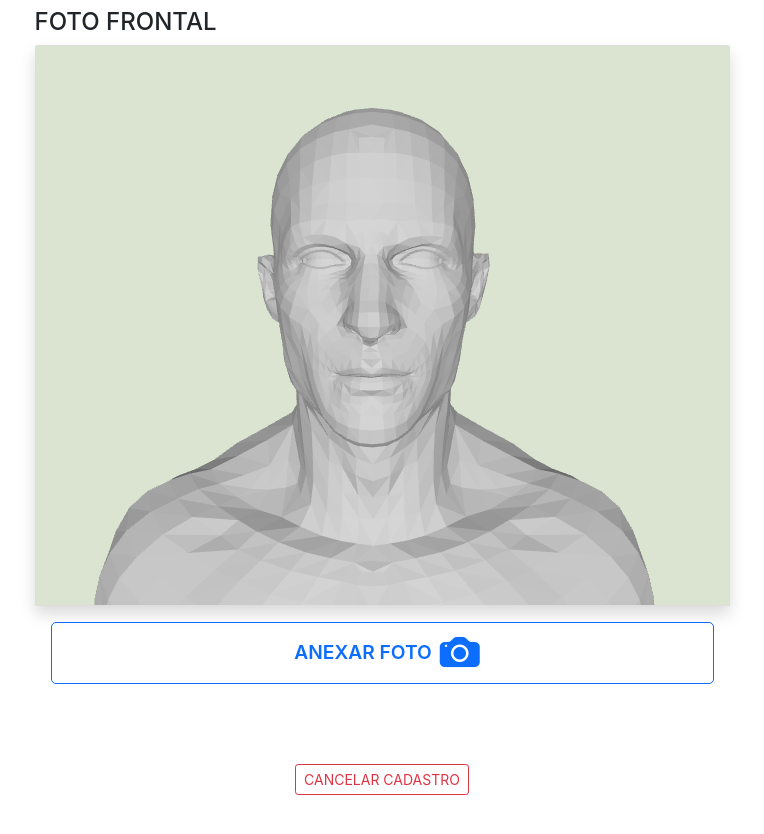
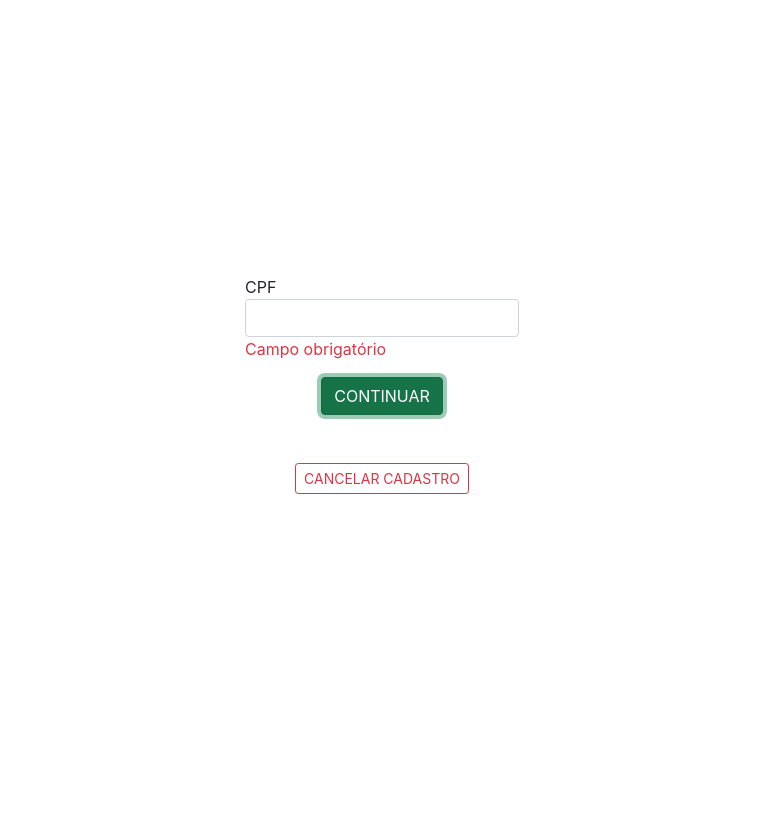
Before and after one commit to jbossdesenvolvimento07/reconhecimento-facial-client, a React (Create React App) app: page /cadastro in a window 1280 px wide. Both pictures are taken after a click on the button "CONTINUAR". Shown: the top 834 px of the page, without its empty margins (258-1022 px from the left). After the commit the page ends 800 px from the top, so only its background shows below. Built offline with nearby package versions, Linux system fonts and the light colour scheme.

Commit message:
erros na validacao

```diff
--- a/src/components/Cadastro.js
+++ b/src/components/Cadastro.js
@@ -23,6 +23,7 @@
                 <div className='my-3'>
                     <label className="form-label mb-0">CPF</label>
                     <input type="text" className="form-control" id="inpCPF" />
+                    <label id='erroCPF' className='d-none' style={{color: '#dc3545'}}>Campo obrigatório</label>
                 </div>
                 <button className="btn btn-success" id="btnSend" onClick={handleEtapa1}>CONTINUAR</button>
             </>
@@ -30,10 +31,15 @@
     }
 
     function handleEtapa1() {
+        const inpCPF = document.getElementById('inpCPF')
 
-        setCpf(document.getElementById('inpCPF').value)
+        if(inpCPF.value === ''){
+            document.getElementById('erroCPF').classList.remove('d-none')
+        }else{
+            setCpf(inpCPF.value)
 
-        setEtapaCad(2)
+            setEtapaCad(2)
+        }
 
     }
 
--- a/src/components/Validacao.js
+++ b/src/components/Validacao.js
@@ -151,7 +151,7 @@
 
             </Modal>
 
-            <NavLink className='btn btn-sm btn-outline-danger my-5' to="/">CANCELAR VALIDACAO</NavLink>
+            <NavLink className='btn btn-sm btn-outline-danger my-5' to="/">CANCELAR VALIDAÇÃO</NavLink>
         </div>
     )
 }
```
